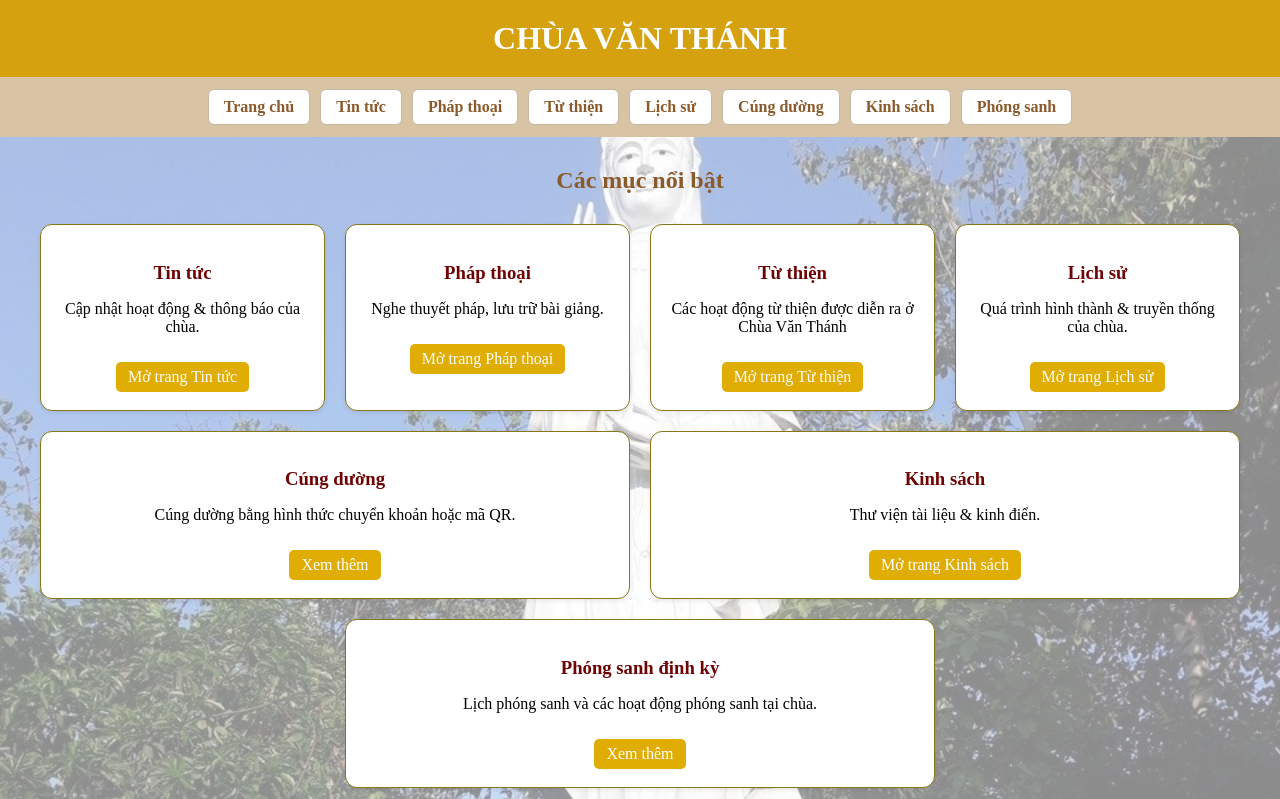
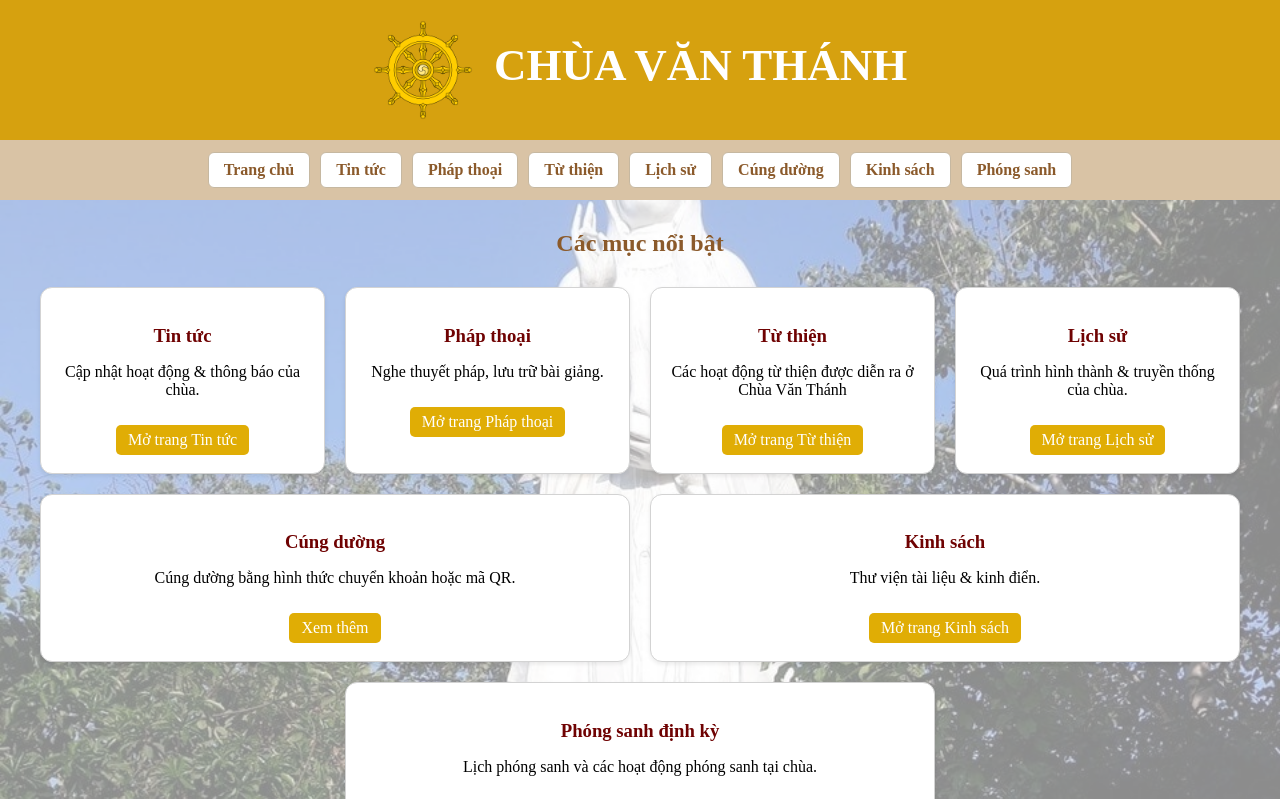
Before and after one commit to TranNhi555/Van-Thanh-temple, a plain HTML site: page index.html in a window 1280 px wide. Shown: the top 799 px of the page. Drawn offline with Linux system fonts and the light colour scheme.

Commit message:
fix index 3

```diff
--- a/index.html
+++ b/index.html
@@ -7,6 +7,7 @@
   <meta name="viewport" content="width=device-width, initial-scale=1">
 
   <style>
+
     /* GIÚP FOOTER LUÔN Ở CUỐI TRANG */
     html, body {
       height: 100%;
@@ -42,8 +43,21 @@
       background: #d6a10f;
       color: white;
       padding: 20px 0;
-      font-size: 32px;
+      font-size: 45px;
       font-weight: bold;
+    }
+
+    /* BÁNH XE PHÁP LUÂN */
+    .wheel {
+      width: 100px;
+      vertical-align: middle;
+      margin-right: 10px;
+      animation: spin 4s linear infinite;
+    }
+
+    @keyframes spin {
+      from { transform: rotate(0deg); }
+      to   { transform: rotate(360deg); }
     }
 
     /* MENU */
@@ -77,33 +91,46 @@
       padding: 20px;
     }
 
-    /* SẮP XẾP 7 MỤC THEO 4 - 2 - 1 */
+    /* LƯỚI 7 MỤC */
     .features {
       display: grid;
-      grid-template-columns: repeat(4, 1fr); /* hàng đầu 4 cái */
+      grid-template-columns: repeat(4, 1fr);
       gap: 20px;
       padding: 20px 0;
     }
 
-    /* Hàng thứ hai 2 cái */
     .features .feature-card:nth-child(5),
     .features .feature-card:nth-child(6) {
       grid-column: span 2;
     }
 
-    /* Hàng cuối 1 cái giữa */
     .features .feature-card:nth-child(7) {
-      grid-column: 2 / span 2; /* căn giữa */
+      grid-column: 2 / span 2;
     }
 
-    /* BOX */
+    /* CÁC CỤC NỔI */
     .feature-card {
-      border: 1px solid #877717;
+      border: 1px solid #d3d3d3;
       border-radius: 12px;
       background: white;
       padding: 18px;
       text-align: center;
       box-shadow: 0 2px 4px rgba(0,0,0,0.08);
+
+      /* hiệu ứng trượt ban đầu */
+      opacity: 0;
+      transform: translateY(40px);
+      animation: fadeUp 0.7s ease-out forwards;
+
+      /* ⭐ hiệu ứng nổi */
+      transition: 0.25s ease;
+      cursor: pointer;
+    }
+
+    /* ⭐ HOVER — SỬA LỖI KHÔNG LÀM BIẾN MẤT */
+    .feature-card:hover {
+      transform: translateY(-10px) scale(1.03);
+      box-shadow: 0 8px 16px rgba(0,0,0,0.22);
     }
 
     .feature-card h3 {
@@ -130,7 +157,7 @@
       display: flex;
       justify-content: space-between;
       padding: 20px;
-      background: #c91010;
+      background: #b00505;
       color: white;
       flex-wrap: wrap;
     }
@@ -154,6 +181,7 @@
       color: white;
     }
 
+    /* RESPONSIVE */
     @media(max-width: 900px) {
       .features {
         grid-template-columns: repeat(2, 1fr);
@@ -179,19 +207,33 @@
         flex-direction: column;
         text-align: center;
       }
+
       footer .info {
         max-width: 100%;
       }
+
       footer iframe {
         width: 100%;
       }
     }
+
+    @keyframes fadeUp {
+      to {
+        opacity: 1;
+        transform: translateY(0);
+      }
+    }
+
   </style>
 </head>
 
 <body class="bg-image">
 
-  <header>CHÙA VĂN THÁNH</header>
+  <!-- ⭐ BÁNH XE PHÁP LUÂN GIỮ NGUYÊN NƠI CŨ ⭐ -->
+  <header>
+    <img src="phapluan.png" class="wheel" alt="phapluan">
+    CHÙA VĂN THÁNH
+  </header>
 
   <nav>
     <a href="index.html">Trang chủ</a>
```
Also changed, not shown: phapluan.png (added).
